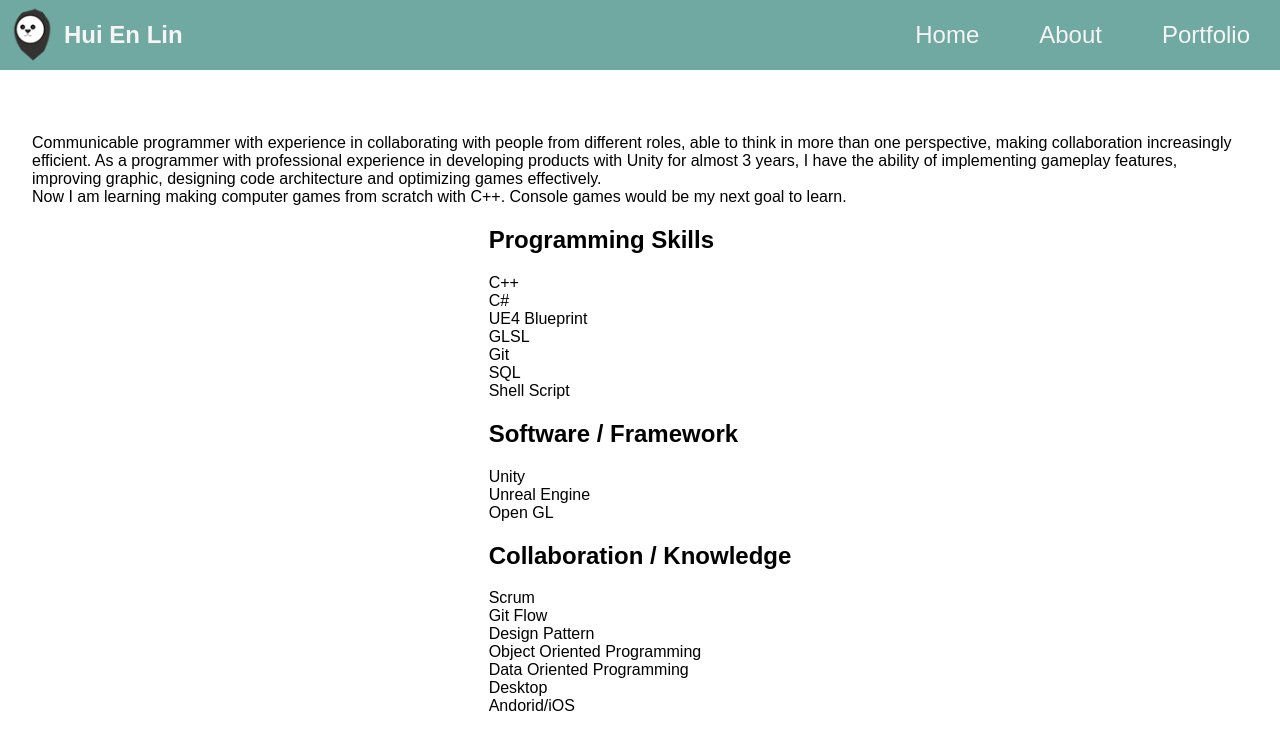
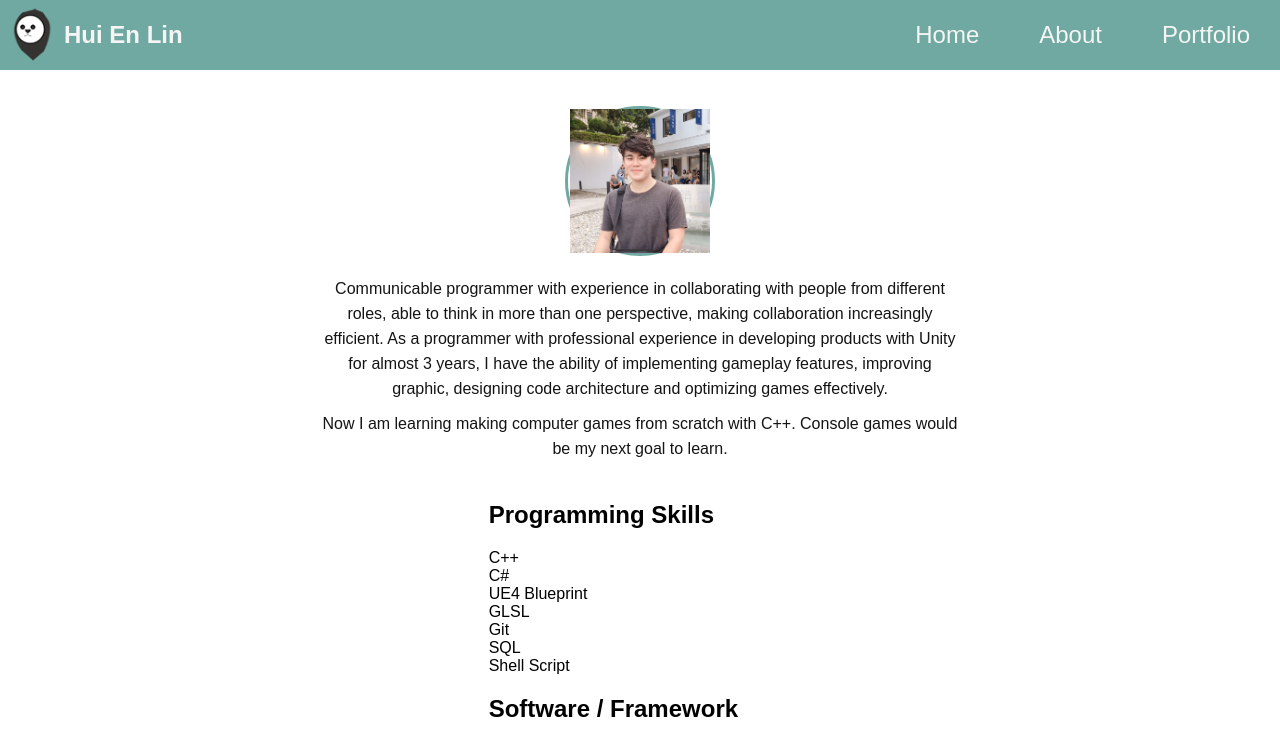
Before and after one commit to willake/hui-en.me-next, a Next.js app: page /about in a window 1280 px wide. Shown: the top 737 px of the page. Built offline with nearby package versions, Linux system fonts and the light colour scheme.

Commit message:
update intro

```diff
--- a/components/About/Intro.tsx
+++ b/components/About/Intro.tsx
@@ -1,5 +1,7 @@
 import styles from '../../styles/About.module.scss';
 import React from 'react';
+import Image from 'next/image';
+import classNames from 'classnames';
 
 type IntroProps = {
     intro: string[]
@@ -8,12 +10,17 @@ type IntroProps = {
 const Intro: React.FC<IntroProps> = ({intro}) => {
 
     return (
-        <section className={styles.aboutMe}>
-            <div className={styles.aboutMeAvatar}>
+        <section id="intro" className={styles.intro}>
+            <div>
+                <div className={styles.introAvatar}>
+                    <Image src='/images/about/me.jpg' alt="me" width="150" height="150" layout="fill" objectFit="contain"/>
+                </div>
             </div>
-            <div className={styles.aboutMeContent}>
+            <div className={styles.introTexts}>
                 {intro.map((text) => (
-                    <div key={text.length} className={styles.aboutMeContentItem}>{text}</div>
+                    <div key={text.length} className={styles.introText}>
+                        <span className={classNames('m', 'colorBlack')}>{text}</span>
+                    </div>
                 ))}
             </div>
         </section>
--- a/styles/About.module.scss
+++ b/styles/About.module.scss
@@ -0,0 +1,39 @@
+@import "./variables.scss";
+
+.intro {
+    display: flex;
+    flex-direction: column;
+    align-items: center;
+    padding: 0 30px;
+
+
+    @media screen and (min-width: $lg){
+        flex-direction: column;
+        justify-content: center;
+        padding: 10px 15%;
+    }
+}
+
+.introAvatar {
+    position: relative;
+    width: 128px;
+    height: 128px;
+    border: 3px solid #70a9a1;
+    border-radius: 50%;
+    margin: 10px 0;
+
+    @media screen and (min-width: $lg){
+        width: 150px;
+        height: 150px;
+    }
+}
+
+.introTexts {
+    max-width: 800px;
+}
+
+.introText {
+    text-align: center;
+    margin: 10px 0;
+    line-height: 25px;
+}
--- a/styles/Layout.module.scss
+++ b/styles/Layout.module.scss
@@ -9,7 +9,7 @@
 }
 
 .main {
-  padding: 4rem 0;
+  padding: 1rem 0;
   flex: 1;
   display: flex;
   flex-direction: column;
```
